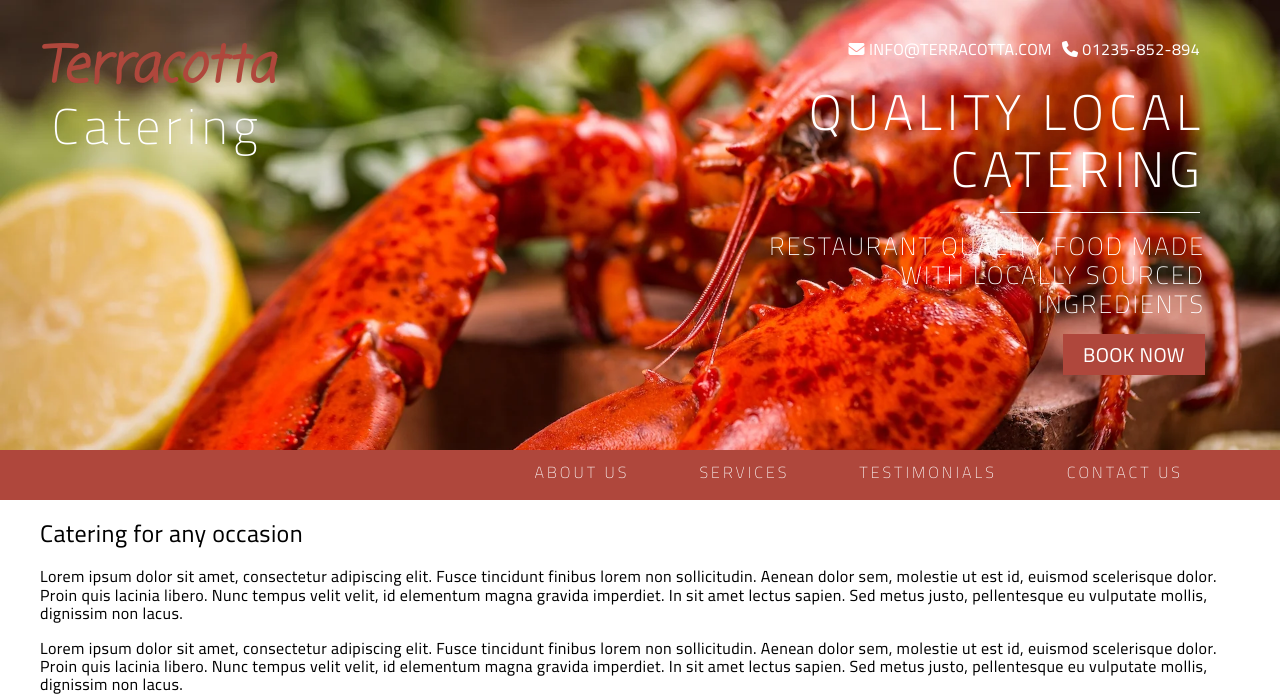
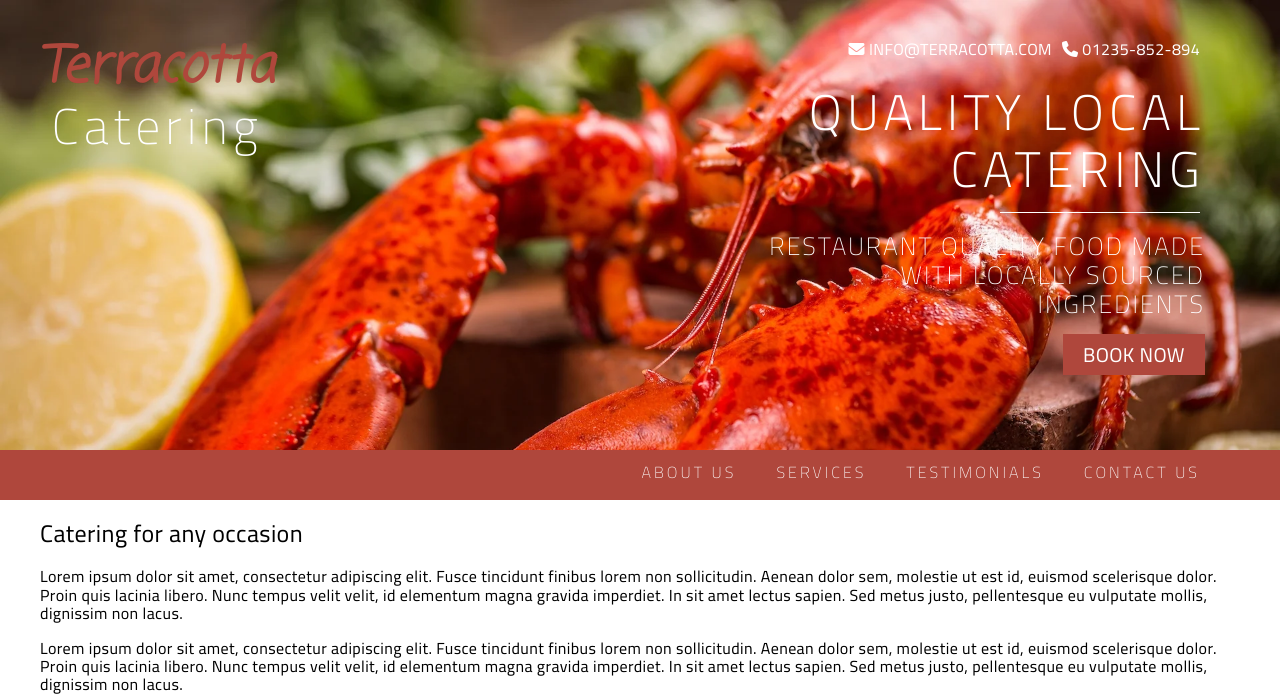
Before and after one commit to spanner1994dj/terra-pairs, a PHP site: page / in a window 1280 px wide. Shown: the top 698 px of the page. Run offline with PHP 8.4, Linux system fonts and the light colour scheme; some libraries are stand-ins or nearby versions.

Commit message:
03.08.2020 commit

```diff
--- a/css/style.css
+++ b/css/style.css
@@ -622,11 +622,9 @@ header p {
   text-align: right;
   background-color: #af473c;
 }
-.nav-bar .media {
-  text-align: right;
+.nav-bar .nav-bar-contents {
+  display: flex;
   justify-content: right;
-  margin-right: 42px;
-  width: auto;
 }
 .nav-bar ul {
   display: flex;
@@ -639,7 +637,7 @@ header p {
   vertical-align: middle;
 }
 .nav-bar ul li {
-  padding: 13px 15px;
+  padding: 13px 0px;
   text-align: right;
   text-transform: uppercase;
   vertical-align: middle;
--- a/index.html
+++ b/index.html
@@ -44,7 +44,7 @@
     </header>
     <nav>
         <div class="nav-bar">
-            <div class="media">
+            <div class="media nav-bar-contents">
                 <ul>
                     <li class="about-us">
                         <a href="#">
--- a/scss/layout/_header.scss
+++ b/scss/layout/_header.scss
@@ -133,20 +133,16 @@ header{
 
 
 
-    .media{
-        text-align: right;
+    .nav-bar-contents{
+        display: flex;
         justify-content: right;
-        margin-right: 42px;
-        width: auto;
     }
 
     ul{
 
         display: flex;
         flex-direction: row;
-
         //border: solid 1px green;
-
         width: 100%;
         height:100%;
         text-align: right;
@@ -156,7 +152,7 @@ header{
         vertical-align: middle;
 
         li{
-            padding:13px 15px;
+            padding:13px 0px;
             text-align: right;
             text-transform: uppercase;
             //border: solid 1px gold;
```
Also changed, not shown: 1 other file.
